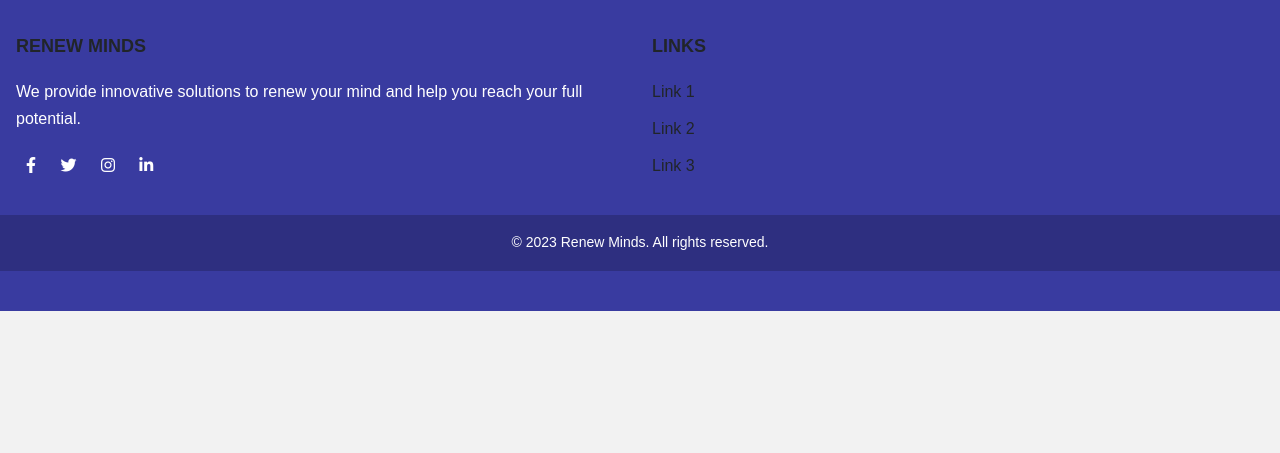
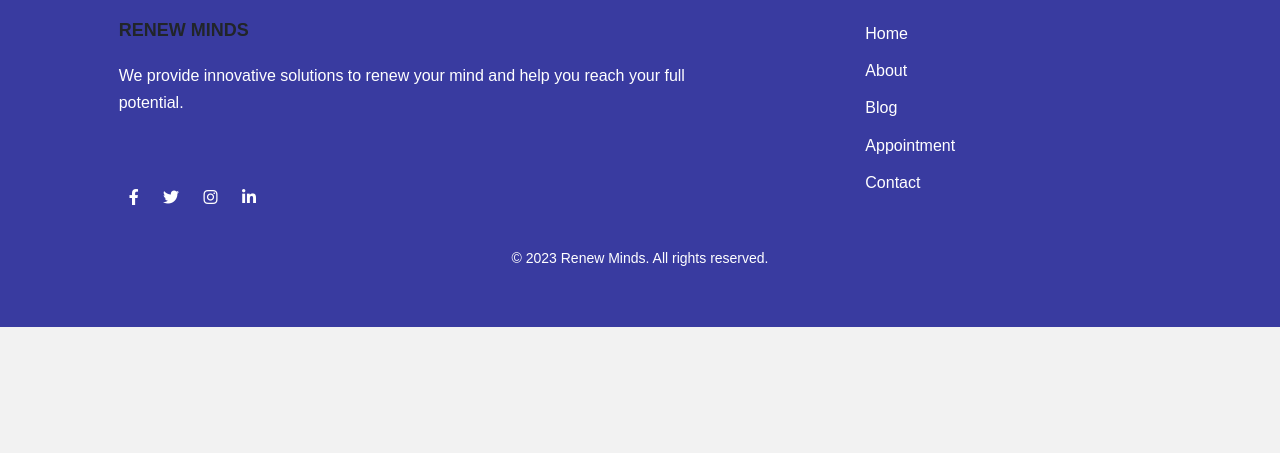
Before and after one commit to sfn1024/Renew_Minds, a PHP site: page /index.php in a window 1280 px wide. Shown: the part 347-800 px from the top of the page. Run offline with PHP 8.4, Linux system fonts and the light colour scheme; some libraries are stand-ins or nearby versions.

Commit message:
Update Footer.php

```diff
--- a/components/Footer.php
+++ b/components/Footer.php
@@ -29,9 +29,9 @@
 
     <!-- Footer -->
     <footer class="footer text-center text-lg-start">
-        <div class="container p-3">
+        <div class="container">
             <!-- Grid row -->
-            <div class="row">
+            <div class="row main">
                 <!-- Grid column -->
                 <div class="col-lg-6 col-md-12 mb-4 mb-md-0">
                     <h5 class="text-uppercase">Renew Minds</h5>
@@ -40,7 +40,7 @@
                     </p>
 
                     <!-- Social media icons -->
-                    <div class="social-media">
+                    <div class="social-media pt-5">
                         <a href="#"><i class="fab fa-facebook-f"></i></a>
                         <a href="#"><i class="fab fa-twitter"></i></a>
                         <a href="#"><i class="fab fa-instagram"></i></a>
@@ -51,17 +51,22 @@
 
                 <!-- Grid column -->
                 <div class="col-lg-3 col-md-6 mb-4 mb-md-0">
-                    <h5 class="text-uppercase">Links</h5>
 
                     <ul class="list-unstyled mb-0">
                         <li>
-                            <a href="#!" class="text-dark">Link 1</a>
+                            <a href="#!" >Home</a>
                         </li>
                         <li>
-                            <a href="#!" class="text-dark">Link 2</a>
+                            <a href="#!" >About</a>
                         </li>
                         <li>
-                            <a href="#!" class="text-dark">Link 3</a>
+                            <a href="#!" >Blog</a>
+                        </li>
+                        <li>
+                            <a href="#!" >Appointment</a>
+                        </li>
+                        <li>
+                            <a href="#!" >Contact</a>
                         </li>
                     </ul>
                 </div>
@@ -70,8 +75,8 @@
             <!-- Grid row -->
         </div>
         <!-- Rights -->
-        <div class="text-center p-3 rights" style="background-color: rgba(0, 0, 0, 0.2);">
-            © <?php echo date("Y"); ?> Renew Minds. All rights reserved.
+        <div class="text-center p-3 rights">
+            © 2023 Renew Minds. All rights reserved.
         </div>
     </footer>
 
```
